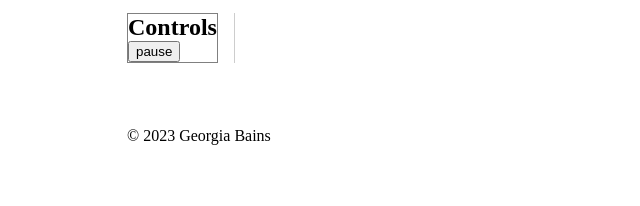
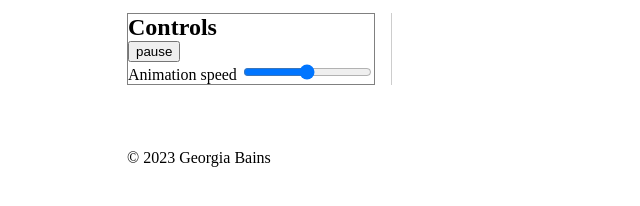
Before and after one commit to georgiabains/wasm-game-of-life, a website built with webpack: page www/index.html in a window 1280 px wide. Shown: the part 74-280 px from the top of the page, without its empty margins (213-853 px from the left). Built offline with nearby package versions, Linux system fonts and the light colour scheme; files whose address does not match are found by name.

Commit message:
Render input type range

```diff
--- a/www/index.html
+++ b/www/index.html
@@ -15,7 +15,10 @@
       <div class="game__container">
         <div class="game__controls">
           <h2>Controls</h2>
-          <button class="play-pause" data-game="play-pause" type="button">pause</button>
+          <ul>
+            <li><button class="play-pause" data-game="play-pause" type="button">pause</button></li>
+            <li><label for="gameAnimaationSpped">Animation speed</label> <input id="gameAnimationSpeed" type="range"></li>
+          </ul>
         </div>
         <canvas data-game="canvas"></canvas>
       </div>
--- a/www/styles/shared/base.scss
+++ b/www/styles/shared/base.scss
@@ -14,3 +14,9 @@ h1,
 h2 {
   @include heading-reset;
 }
+
+ul {
+  list-style: none;
+  margin: 0;
+  padding: 0;
+}
```
